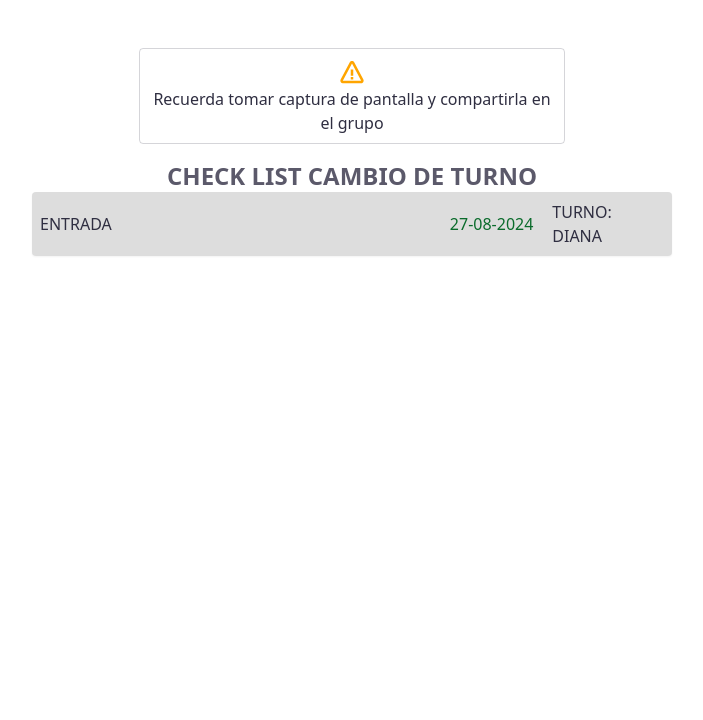
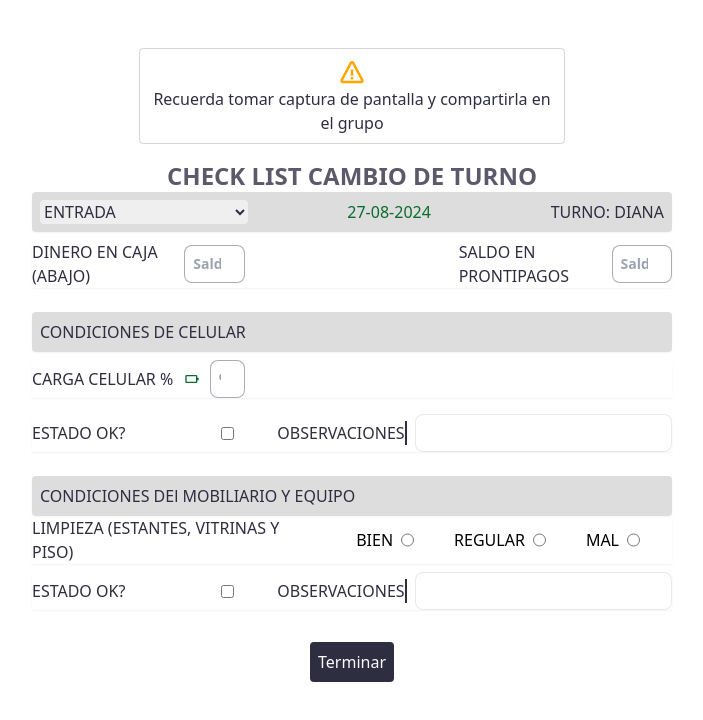
Before and after one commit to JI-Villalobos/jiltsa-client, a Next.js app: page /check-list in a window 1280 px wide. Shown: the top 720 px of the page, without its empty margins (320-1023 px from the left). Built offline with nearby package versions, Linux system fonts and the light colour scheme.

Commit message:
update checklist page

```diff
--- /dev/null
+++ b/src/pages/check-list/components/CheckListForm.tsx
@@ -0,0 +1,39 @@
+export const CheckListForm = (): JSX.Element => {
+    return (
+        <div>
+            <p>Check List cambio de turno</p>
+            <form action="" className="">
+                <div>
+                    <p>Turno: <span></span></p>
+                    <p>Fecha: <span>23-04-28</span></p>
+                </div>
+                <select name="" id="">
+                    <option value="">ENTRADA</option>
+                    <option value="">SALIDA</option>
+                </select>
+                <div>
+
+                    <label htmlFor="number" className="text-xs text-center text-mp-dark">Carga Celular %</label>
+                    <div className="relative">
+                        <input
+                            type="number"
+                            className="w-full rounded-lg border-mp-soft-dark bg-mp-gray-soft text-mp-soft-dark p-4 pe-12 text-sm shadow-sm"
+                            placeholder="Carga"
+                        />
+                    </div>
+                    <label htmlFor="number" className="text-xs text-center text-mp-dark">Estado del Celular</label>
+                    <div className="relative">
+                    <label htmlFor="number" className="text-xs text-center text-mp-dark">Condiciones</label>
+                        <input type="checkbox" name="" id="" />
+                        <label htmlFor="number" className="text-xs text-center text-mp-dark">Observaciones</label>
+                        <input
+                            type="text"
+                            className="w-full rounded-lg border-mp-soft-dark bg-mp-gray-soft text-mp-soft-dark p-4 pe-12 text-sm shadow-sm"
+                            placeholder="Observaciones"
+                        />
+                    </div>
+                </div>
+            </form>
+        </div>
+    )
+}
--- /dev/null
+++ b/src/pages/check-list/components/CheckListInfo.tsx
@@ -0,0 +1,118 @@
+import { BiError, BiBattery } from "react-icons/bi"
+
+export const CheckListInfo = (): JSX.Element => {
+    return (
+        <form action="">
+            <div className="w-full m-8 flex flex-col items-center">
+                <div className="flex flex-col items-center justify-center w-1/3 text-base font-normal border border-mp-dark rounded border-opacity-20 m-4 p-2">
+                    <BiError color="orange" size={30} />
+                    <p className="text-mp-dark text-center">Recuerda tomar captura de pantalla y compartirla en el grupo</p>
+                </div>
+                <p className="text-2xl text-mp-soft-dark font-semibold">CHECK LIST CAMBIO DE TURNO</p>
+                <div className="flex flex-row w-3/6 p-2 shadow-sm bg-mp-strong-gray rounded items-center justify-between">
+                    <select name="" id="" className="font-medium text-mp-dark w-1/3 rounded focus:border-none bg-none">
+                        <option value="">ENTRADA</option>
+                        <option value="">SALIDA</option>
+                    </select>
+                    <p className="w-1/6 text-mp-green font-medium">27-08-2024</p>
+                    <p className="text-mp-dark">TURNO: DIANA</p>
+                </div>
+                <div className="rounded-sm shadow-sm w-3/6 flex flex-row justify-between m-2">
+                    <div className="flex flex-row w-1/3 items-center justify-between">
+                        <p className="text-mp-dark">DINERO EN CAJA (ABAJO)</p>
+                        <input
+                            type="number"
+                            className="rounded-lg border border-mp-dark border-opacity-40 text-mp-green font-semibold p-2 text-sm w-2/6"
+                            placeholder="Saldo"
+                        />
+                    </div>
+                    <div className="flex flex-row w-1/3 items-center justify-between">
+                        <p className="text-mp-dark">SALDO EN PRONTIPAGOS</p>
+                        <input
+                            type="number"
+                            className="rounded-lg border border-mp-dark border-opacity-40 text-mp-green font-semibold p-2 text-sm w-2/6"
+                            placeholder="Saldo"
+                        />
+                    </div>
+                </div>
+                <div className="flex flex-row w-3/6 p-2 shadow-sm bg-mp-strong-gray rounded items-center justify-start mt-4">
+                    <p className="w-4/6 font-medium text-mp-dark">CONDICIONES DE CELULAR</p>
+                </div>
+                <div className="rounded-sm shadow-sm w-3/6 flex flex-row justify-between m-2">
+                    <div className="flex flex-row w-1/3 items-center justify-between text-mp-green">
+                        <p className="text-mp-dark">CARGA CELULAR % </p>
+                        <BiBattery />
+                        <input
+                            type="number"
+                            className="rounded-lg border border-mp-dark border-opacity-40 text-mp-green font-semibold p-2 text-sm w-1/6"
+                            placeholder="%"
+                        />
+                    </div>
+                    <div className="flex flex-row w-1/3 items-center justify-between">
+                        <p className="text-mp-dark"></p>
+                        <p className="text-mp-green font-semibold"></p>
+                    </div>
+                </div>
+                <div className="rounded-sm shadow-sm w-3/6 flex flex-row justify-between m-2">
+                    <div className="flex flex-row w-1/3 items-center justify-between">
+                        <p className="text-mp-dark">ESTADO OK?</p>
+                        <input
+                            type="checkbox"
+                            className="rounded-lg border border-mp-dark border-opacity-40 text-mp-green font-semibold p-2 text-sm w-1/6"
+                            placeholder="%"
+                        />
+                    </div>
+                    <div className="flex flex-row w-2/3 items-center justify-center">
+                        <p className="text-mp-dark w-1/3 ml-8 border-r-2">OBSERVACIONES</p>
+                        <input
+                            type="text"
+                            className="rounded-lg border border-mp-dark border-opacity-10 text-mp-green ml-2 font-semibold p-2 text-sm w-full"
+                            placeholder=""
+                        />
+                    </div>
+                </div>
+                <div className="flex flex-row w-3/6 p-2 shadow-sm bg-mp-strong-gray rounded items-center justify-start mt-4">
+                    <p className="w-4/6 font-medium text-mp-dark">CONDICIONES DEl MOBILIARIO Y EQUIPO</p>
+                </div>
+                <div className="flex flex-row w-1/2 items-center justify-between shadow-sm">
+                    <p className="text-mp-dark mr-7">LIMPIEZA (ESTANTES, VITRINAS Y PISO)</p>
+                    <div className="flex flex-row justify-end">
+                        <>
+                            <label htmlFor="" className="m-2">BIEN</label>
+                            <input type="radio" name="state" id="" className="mr-8" />
+                        </>
+                        <>
+                            <label htmlFor="" className="m-2">REGULAR</label>
+                            <input type="radio" name="state" id="" className="mr-8" />
+                        </>
+                        <>
+                            <label htmlFor="" className="m-2">MAL</label>
+                            <input type="radio" name="state" id="" className="mr-8" />
+                        </>
+                    </div>
+                </div>
+                <div className="rounded-sm shadow-sm w-3/6 flex flex-row justify-between m-2">
+                    <div className="flex flex-row w-1/3 items-center justify-between">
+                        <p className="text-mp-dark">ESTADO OK?</p>
+                        <input
+                            type="checkbox"
+                            className="rounded-lg border border-mp-dark border-opacity-40 text-mp-green font-semibold p-2 text-sm w-1/6"
+                            placeholder="%"
+                        />
+                    </div>
+                    <div className="flex flex-row w-2/3 items-center justify-center">
+                        <p className="text-mp-dark w-1/3 ml-8 border-r-2">OBSERVACIONES</p>
+                        <input
+                            type="text"
+                            className="rounded-lg border border-mp-dark border-opacity-10 text-mp-green ml-2 font-semibold p-2 text-sm w-full"
+                            placeholder=""
+                        />
+                    </div>
+                </div>
+                <div className="w-3/6 flex justify-center m-6">
+                    <button className="rounded bg-mp-dark text-mp-white p-2 hover:bg-mp-soft-dark">Terminar</button>
+                </div>
+            </div>
+        </form>
+    )
+}
--- a/src/pages/check-list/index.tsx
+++ b/src/pages/check-list/index.tsx
@@ -1,19 +1,10 @@
 import { BiError } from "react-icons/bi";
+import { CheckListInfo } from "./components/CheckListInfo";
+import { CheckListForm } from "./components/CheckListForm";
 
 
 export default function CheckList(): JSX.Element {
     return (
-        <div className="w-full m-8 flex flex-col items-center">
-            <div className="flex flex-col items-center justify-center w-1/3 text-base font-normal border border-mp-dark rounded border-opacity-20 m-4 p-2">
-                <BiError color="orange" size={30}/>
-                <p className="text-mp-dark text-center">Recuerda tomar captura de pantalla y compartirla en el grupo</p>
-            </div>
-            <p className="text-2xl text-mp-soft-dark font-semibold">CHECK LIST CAMBIO DE TURNO</p>
-            <div className="flex flex-row w-3/6 p-2 shadow-sm bg-mp-strong-gray rounded items-center justify-center">
-                <p className="w-4/6 font-medium text-mp-dark">ENTRADA</p>
-                <p className="w-1/6 text-mp-green font-medium">27-08-2024</p>
-                <p className="text-mp-dark">TURNO: DIANA</p>
-            </div>
-        </div>
+        <CheckListInfo />
     )
 }
```
